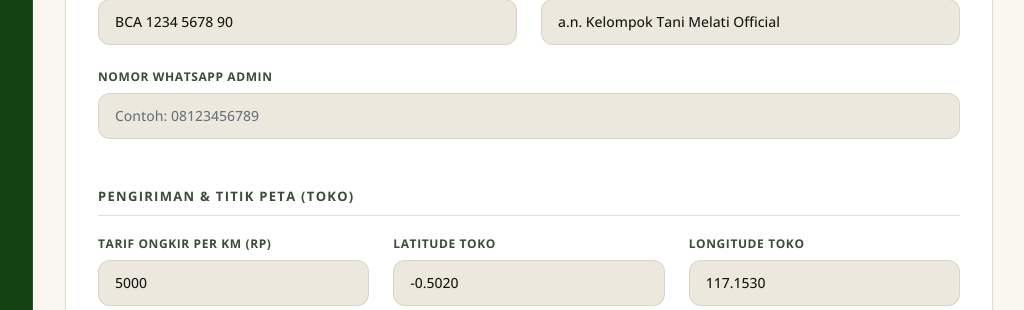
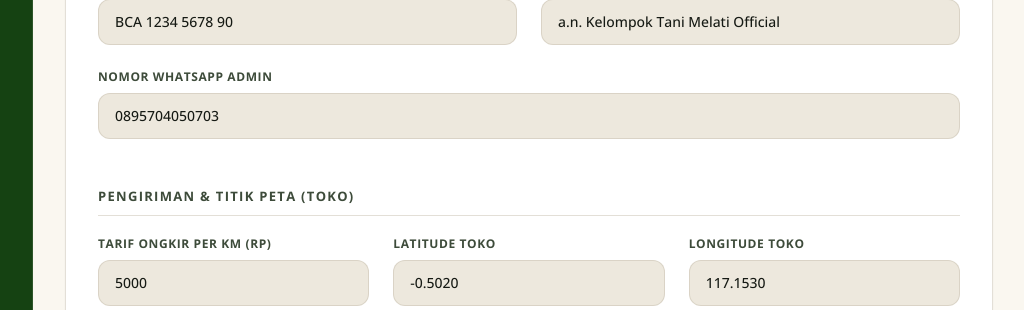
Before and after one commit to ridhoSetia/web-pemasaran-doc, a Django app: page /pengelola/settings/ in a window 1280 px wide. Shown: the part 1041-1351 px from the top of the page, without its empty margins (255-1279 px from the left). Run offline with Django 4.2, Linux system fonts and the light colour scheme; the visitor is signed in with stand-in values (Sample User, id 1); data comes from the database, SQL or seed files in the repository; data that the repository does not hold is empty; parts of the project's set-up code (start-up, migrations or seed data) failed here and were passed over.

Commit message:
feat: nomor wa dinamis admin

```diff
--- a/store/templates/store/admin/settings.html
+++ b/store/templates/store/admin/settings.html
@@ -84,7 +84,7 @@
                     </div>
                     <div class="md:col-span-2">
                         <label class="block text-xs font-bold text-on-surface-variant uppercase tracking-wider mb-2">Nomor WhatsApp Admin</label>
-                        <input type="text" name="nomor_wa" value="{{ setting.nomor_hp }}" placeholder="Contoh: 08123456789" class="w-full bg-surface-container rounded-xl border border-outline-variant/50 px-4 py-3 text-sm font-medium text-on-surface focus:border-primary focus:ring-2 focus:ring-primary/20 outline-none transition-all">
+                        <input type="text" name="nomor_wa" value="{{ setting.nomor_admin }}" placeholder="Contoh: 08123456789" class="w-full bg-surface-container rounded-xl border border-outline-variant/50 px-4 py-3 text-sm font-medium text-on-surface focus:border-primary focus:ring-2 focus:ring-primary/20 outline-none transition-all">
                     </div>
                 </div>
             </div>
```
